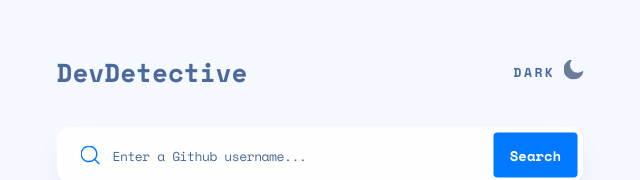
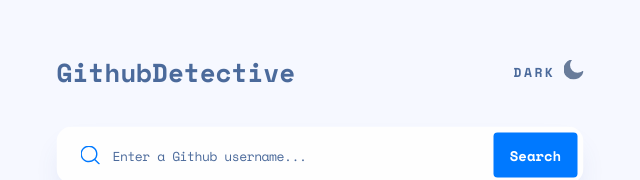
Before and after one commit to Prateek53/DevDetective, a plain HTML site: page index.html in a window 1280 px wide. Shown: the part 163-343 px from the top of the page, without its empty margins (320-960 px from the left). Drawn offline with nearby package versions, Linux system fonts and the light colour scheme; no server answers.

Commit message:
changed name

```diff
--- a/index.html
+++ b/index.html
@@ -3,7 +3,7 @@
   <head>
     <meta charset="UTF-8" />
     <meta name="viewport" content="width=device-width, initial-scale=1.0" />
-    <title>DevDetective</title>
+    <title>GithubDetective</title>
     <link
       rel="apple-touch-icon"
       sizes="180x180"
@@ -42,7 +42,7 @@
       <div class="container">
         <!-- Header  -->
         <header class="header">
-          <h1 class="title">DevDetective</h1>
+          <h1 class="title">GithubDetective</h1>
           <div class="btn" id="modeBtn">
             <p id="modeText">dark</p>
             <div class="iconContainer">
@@ -71,8 +71,7 @@
               <p id="noResults">no search results</p>
             </div>
 
-            <button id="btn">Search
-            </button>
+            <button id="btn">Search</button>
           </div>
 
           <!-- Profile Container -->
```
